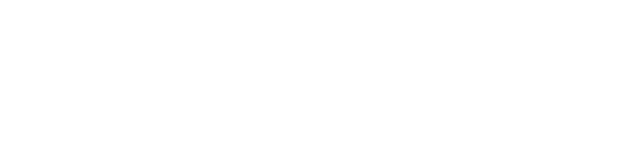
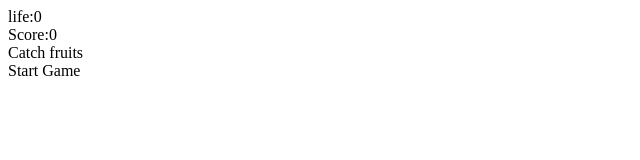
Before and after one commit to join2akshay/slice-game, a plain HTML site: page index.html in a window 1280 px wide. Shown: the whole page, without its empty margins (0-640 px from the left). Drawn offline with Linux system fonts and the light colour scheme.

Commit message:
Update index.html

```diff
--- a/index.html
+++ b/index.html
@@ -4,6 +4,21 @@
   </head>
 
   <body>
+        <div>
+        <div id="life">life:0</div>
+        <div id="score">Score:0</div>
+    </div>
+    <div id="main">
+        <div id="over">
+
+        </div>
+
+    </div>
+
+    <div id="des">Catch fruits</div>
+    <div id="start">Start Game</div>
+
+
   </body>
 
 </html>
```
